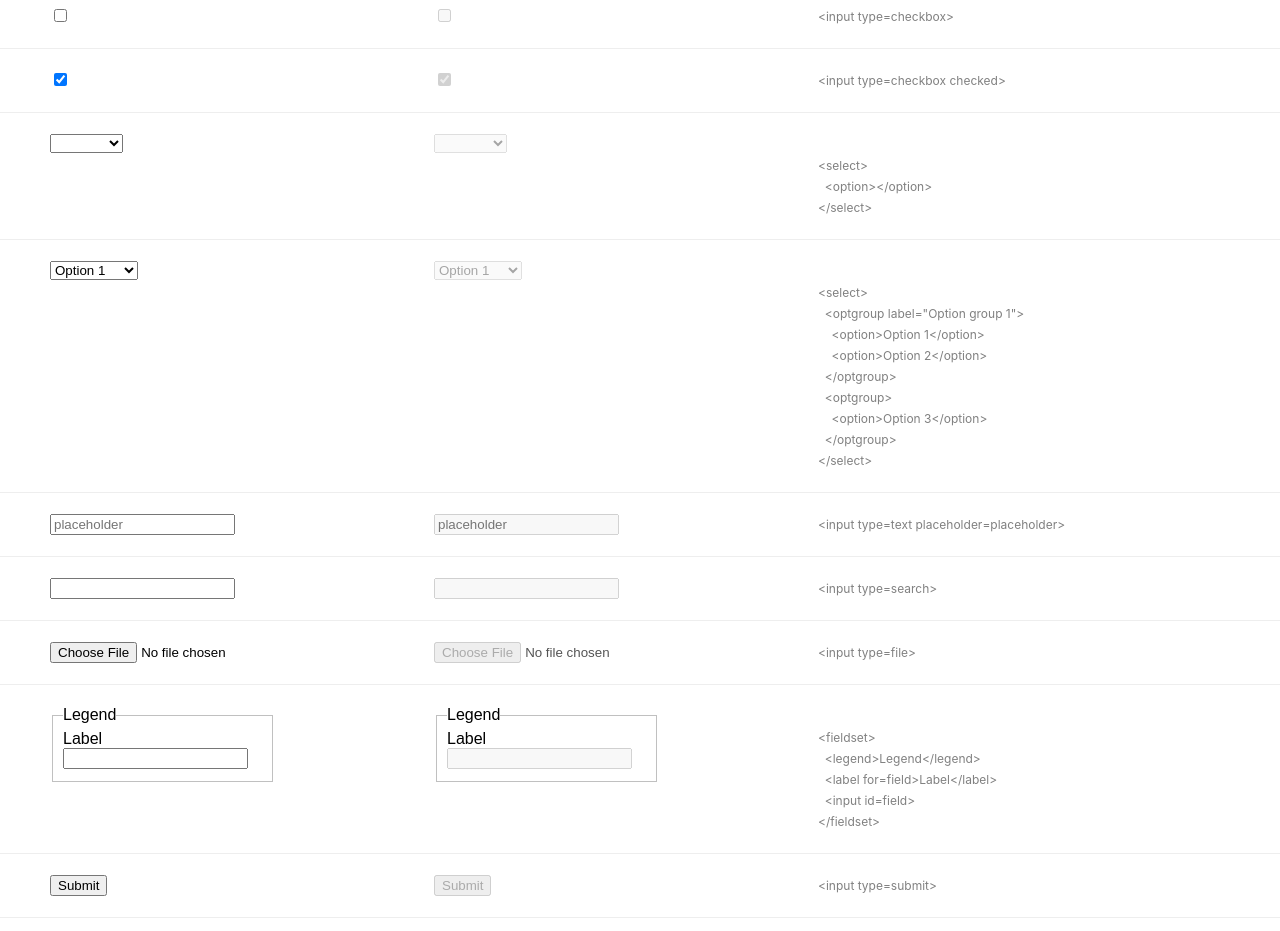
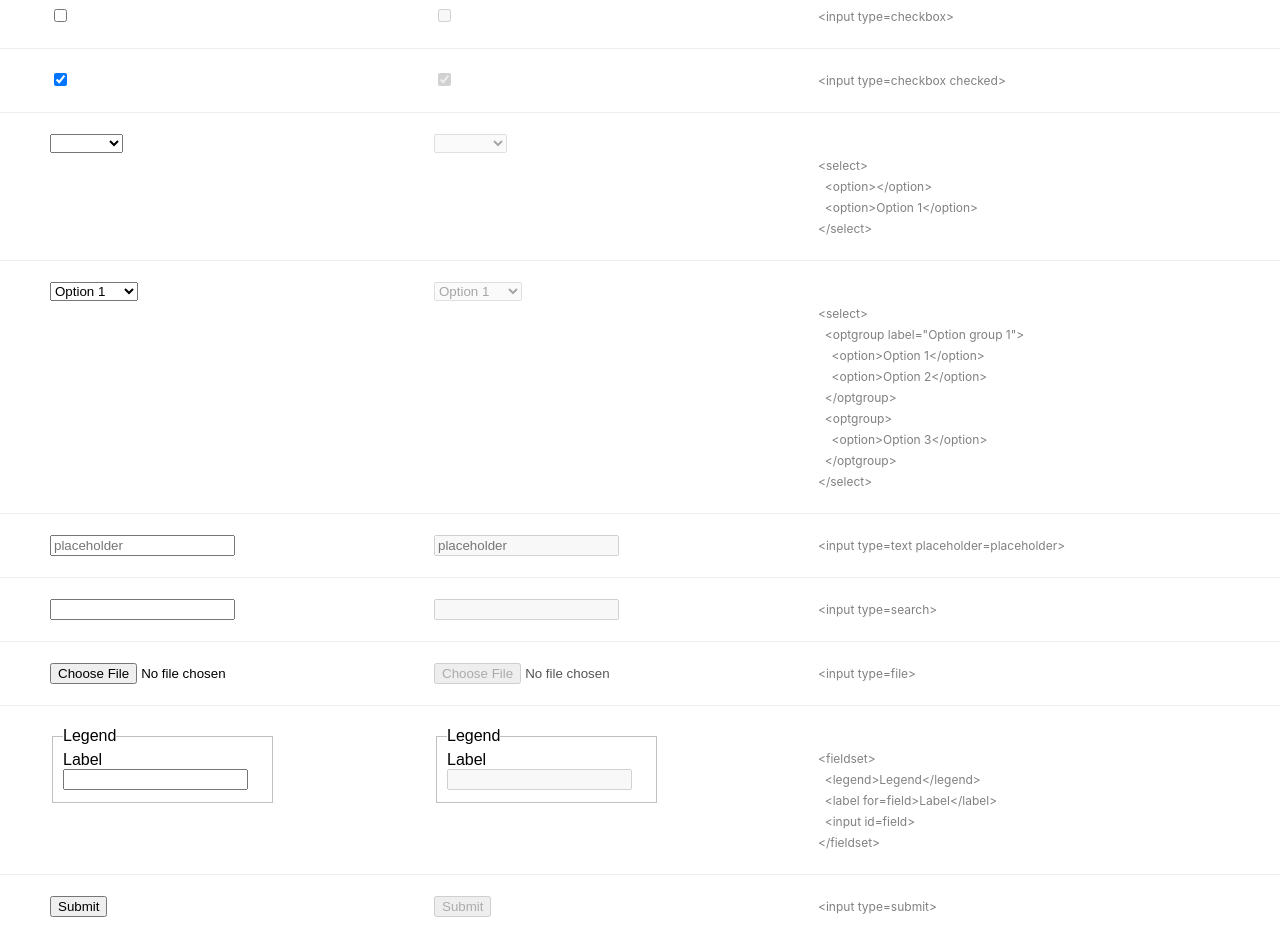
Before and after one commit to joshuajenkins/nativeformelements, a website: page index.html in a window 1280 px wide. Shown: the part 1000-1931 px from the top of the page. Drawn offline with nearby package versions, Linux system fonts and the light colour scheme.

Commit message:
Make option markup match option element

```diff
--- a/index.html
+++ b/index.html
@@ -109,6 +109,7 @@
       <li><pre><code class="markup language-markup">
 &lt;select&gt;
   &lt;option&gt;&lt;/option&gt;
+  &lt;option&gt;Option 1&lt;/option&gt;
 &lt;/select&gt;</code></pre>
       </li>
     </ul>
```
